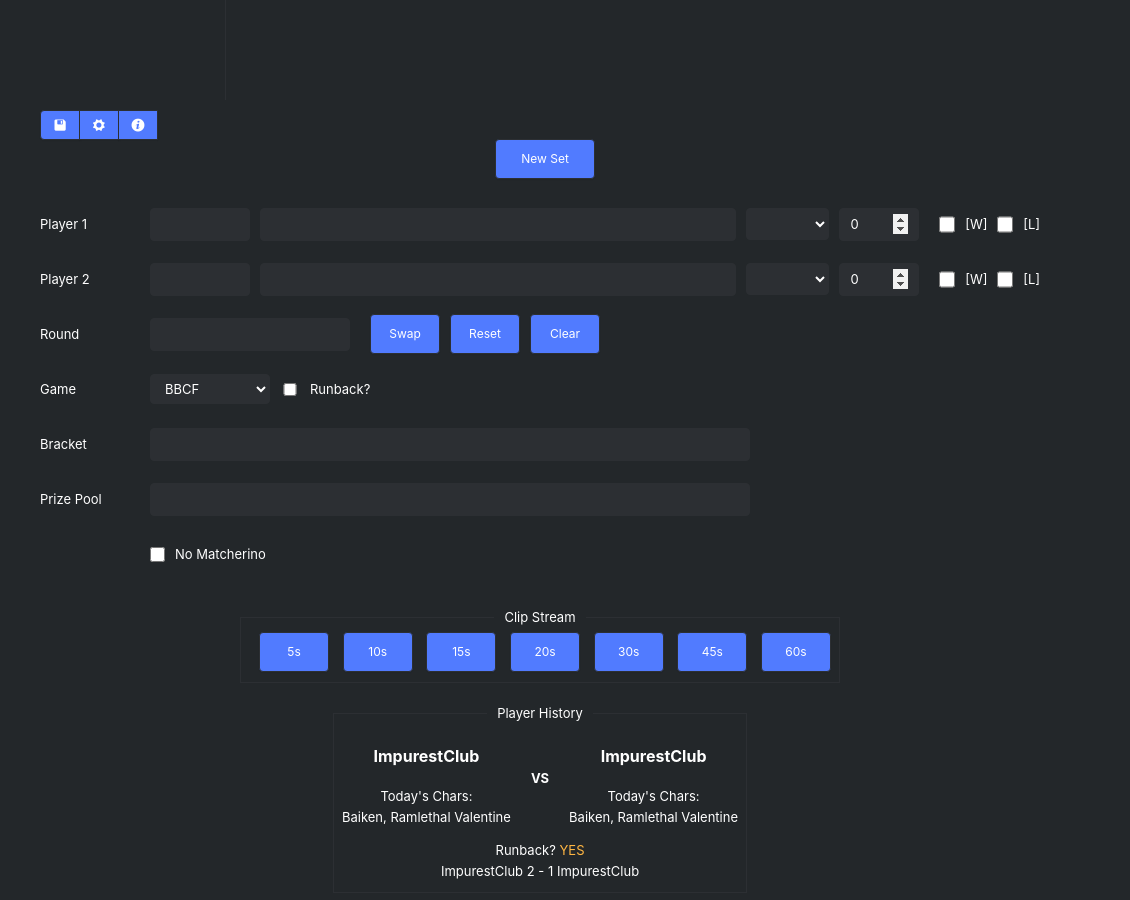
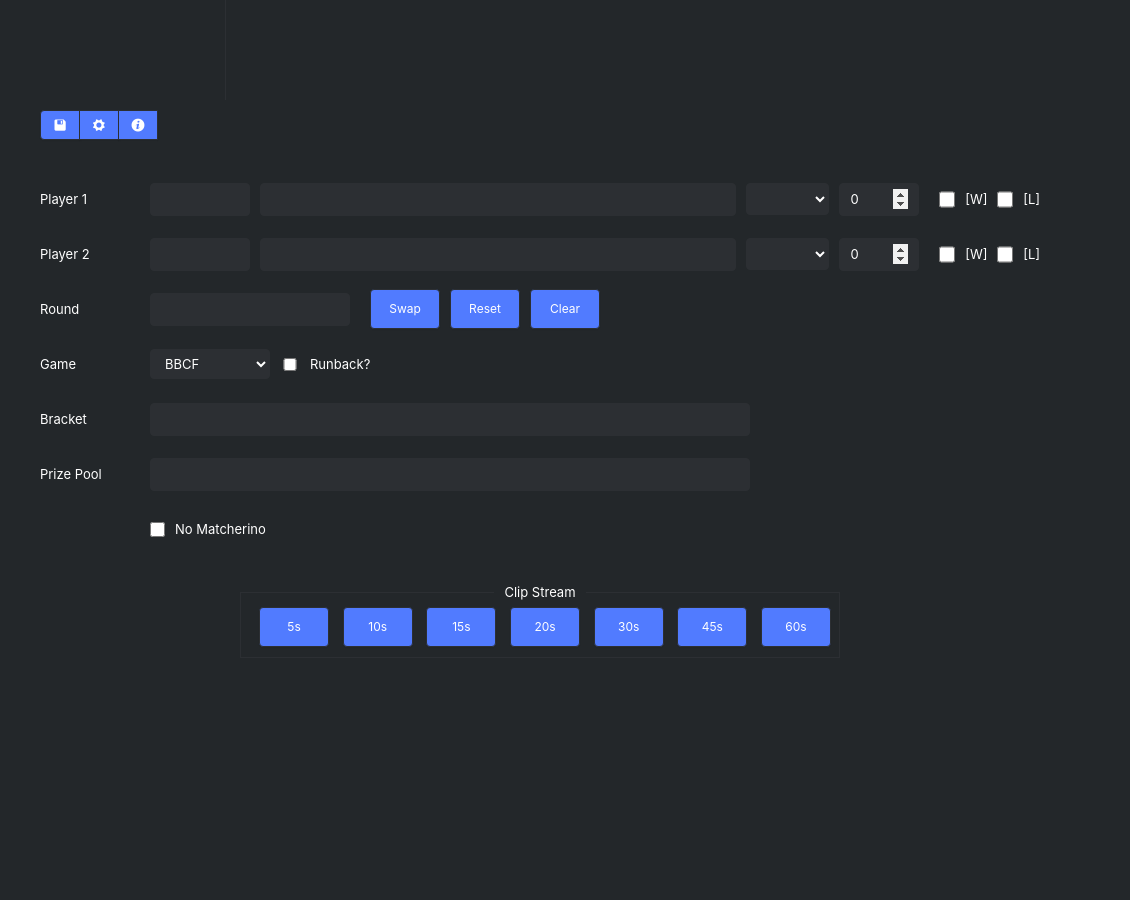
Before and after one commit to WASD-Gaming/wasd-streamcontrol, an Electron app: page src/index.html in a window 1130 px wide. Shown: the part 700-1600 px from the top of the page. Drawn offline with Linux system fonts and the light colour scheme; no server answers.

Commit message:
Hid player set history
Player set history is something that will need to be tied into the bracket site once it's done to leverage correctly.

```diff
--- a/src/index.html
+++ b/src/index.html
@@ -55,9 +55,9 @@
         </div>
         <div class="page" id="match-info">
           <form>
-            <div class="row form-group center new-set">
+            <!-- <div class="row form-group center new-set">
               <button type="button" value="New Set" class="btn btn-default" id="new-set">New Set</button>
-            </div>
+            </div> -->
             <div class="row form-group">
               <label>Player 1</label>
               <input class="form-control" id="p1Team" type="search" name="Player 1 Team">
@@ -89,6 +89,7 @@
                 <option value="BBCF">BBCF</option>
                 <option value="BBTAG">BBTAG</option>
                 <option value="DBFZ">DBFZ</option>
+                <option value="DNF">DNF</option>
                 <option value="GBVS">GBVS</option>
                 <option value="GGXRD">GGXRD</option>
                 <option value="GGST">GGST</option>
@@ -126,7 +127,7 @@
                 <button type="button" class="btn btn-default" id="sixtyClipBtn">60s</button>
               </fieldset>
             </div>
-            <div class="row center">
+            <!-- <div class="row center">
               <fieldset style="text-align: center; margin-top: 20px;">
                 <legend align="center"><span>Player History</span></legend>
                 <div class="player-info">
@@ -147,7 +148,7 @@
                   <span id="first-meet">ImpurestClub 2 - 1 ImpurestClub</span>
                 </div>
               </fieldset>
-            </div>
+            </div> -->
           </form>
         </div>
       <div class="page hide" id="messages">
```
